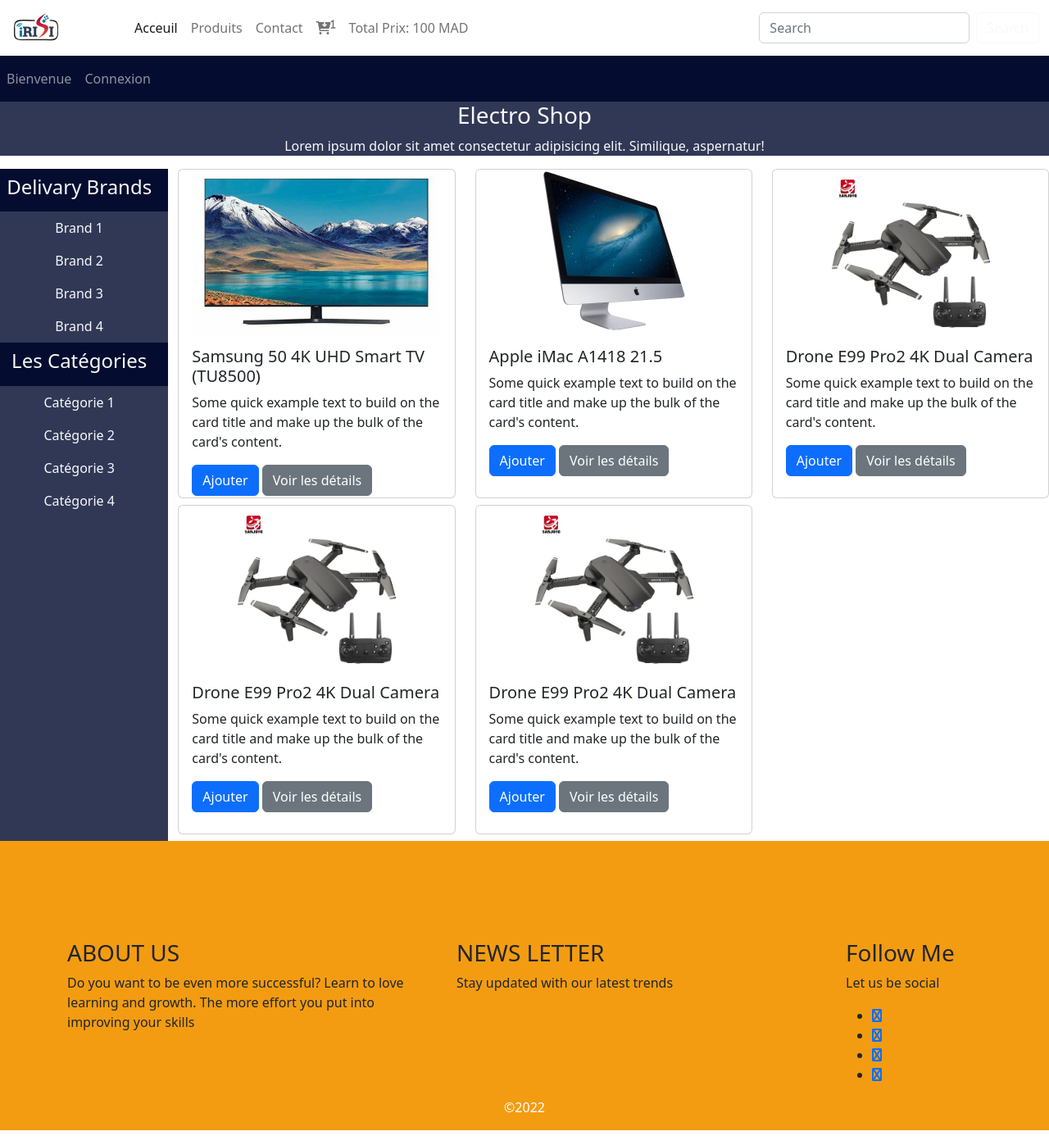
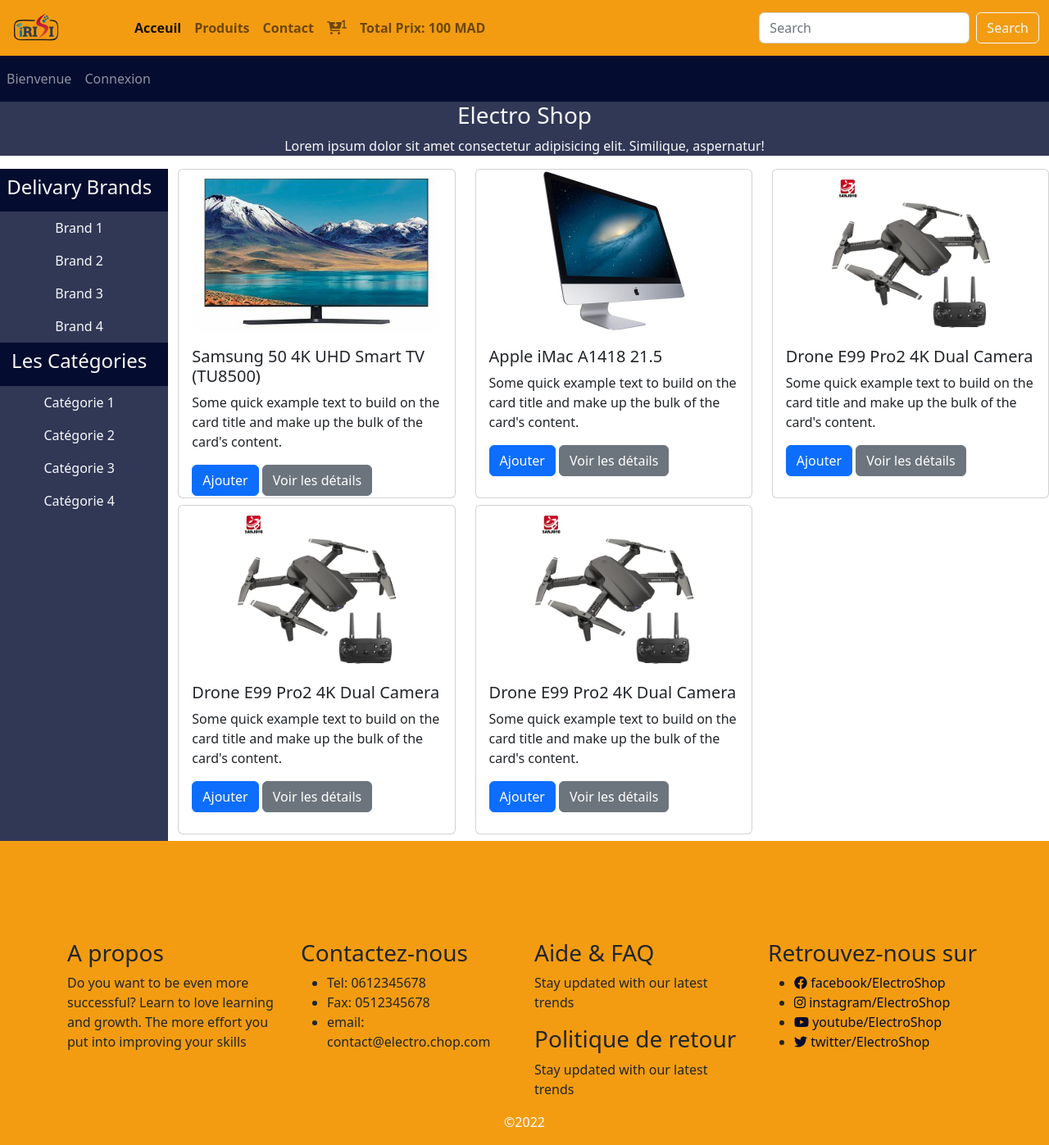
Before and after one commit to ab-talbi/electro-shop, a PHP site: page / in a window 1280 px wide. Shown: the whole page at 82% size. Run offline with PHP 8.4, Linux system fonts and the light colour scheme; some libraries are stand-ins or nearby versions.

Commit message:
update after RM footer's items

```diff
--- a/css/style.css
+++ b/css/style.css
@@ -1,10 +1,11 @@
-
+.navPrincipal{
+    font-weight:700;
+}
 .logo{
     width: 50%;
     height: auto;
     padding: 0;
 }
-
 .card-img-top{
     width: 100%;
     height: 200px;
@@ -20,3 +21,7 @@
 .bg-black-white{
     background-color: rgba(2, 11, 47, 0.811);
 }
+footer a{
+    text-decoration: none;
+    color: rgb(4, 13, 47);
+}
--- a/footer.php
+++ b/footer.php
@@ -1,33 +1,50 @@
 <footer style="background:#f39c12;padding-top:120px" class=" mt-100 footer-eara">
     <div class="container">
         <div class="row">
-            <div class="col-lg-5 col-sm-6">
+            <div class="col-lg-3 col-sm-6">
                 <aside class="ab_width">
                     <div class="f_title">
-                        <h3>ABOUT US</h3>
+                        <h3>A propos</h3>
                     </div>
                     <p>Do you want to be even more successful? Learn to love learning and growth. The more effort you put into improving your skills</p>
                 </aside>
             </div>
-            <div class="col-lg-5 col-sm-6">
+            <div class="col-lg-3 col-sm-6">
+                <aside class="ab_width">
+                    <div class="f_title">
+                        <h3>Contactez-nous</h3>
+                    </div>
+                    <ul>
+                        <li>Tel: 0612345678</li>
+                        <li>Fax: 0512345678</li>
+                        <li>email: contact@electro.chop.com</li>
+                    </ul>
+                </aside>
+            </div>
+            <div class="col-lg-3 col-sm-6">
                 <aside class="news_width">
                     <div class="f_title">
-                        <h3>NEWS LETTER</h3>
+                        <h3>Aide & FAQ</h3>
+                    </div>
+                    <p>Stay updated with our latest trends</p>
+                </aside>
+                <aside class="news_width">
+                    <div class="f_title">
+                        <h3>Politique de retour</h3>
                     </div>
                     <p>Stay updated with our latest trends</p>
                 </aside>
             </div>
-            <div class="col-lg-2 ">
+            <div class="col-lg-3 ">
                 <aside class="social_width">
                     <div class="f_title">
-                        <h3>Follow Me</h3>
+                        <h3>Retrouvez-nous sur</h3>
                     </div>
-                    <p>Let us be social</p>
                     <ul class="list">
-                        <li><a href="#"><i class="fa fa-facebook"></i></a></li>
-                        <li><a href="#"><i class="fa fa-twitter"></i></a></li>
-                        <li><a href="#"><i class="fa fa-dribbble"></i></a></li>
-                        <li><a href="#"><i class="fa fa-behance"></i></a></li>
+                        <li><a href="#"><i class="fa-brands fa-facebook"></i> facebook/ElectroShop</a></li>
+                        <li><a href="#"><i class="fa-brands fa-instagram"></i> instagram/ElectroShop</a></li>
+                        <li><a href="#"><i class="fa-brands fa-youtube"></i> youtube/ElectroShop</a></li>
+                        <li><a href="#"><i class="fa-brands fa-twitter"></i> twitter/ElectroShop</a></li>
                     </ul>
                 </aside>
             </div>
@@ -39,11 +56,3 @@
         </div>
     </div>
 </footer>
-
-
-
-
-
-
-	</body>
-</html>
--- a/navbar.php
+++ b/navbar.php
@@ -1,5 +1,5 @@
 
-<div class="container-fluid p-0">
+<div class="container-fluid navPrincipal p-0" style="background:#f39c12;">
         <nav class="navbar navbar-expand-lg navbar-light">
             <div class="container-fluid">
                 <a class="navbar-brand" href="#"><img src="./images/128.png" alt="logo" class="logo"></a>
```
